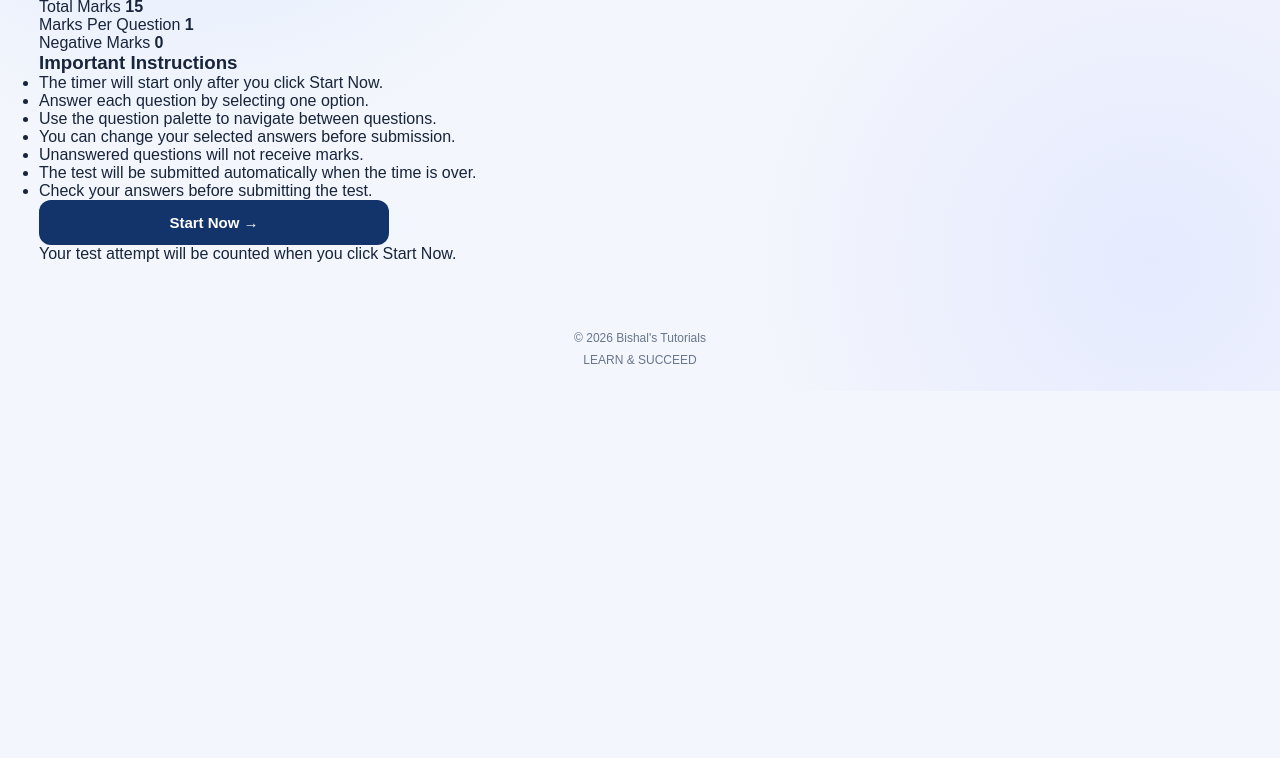
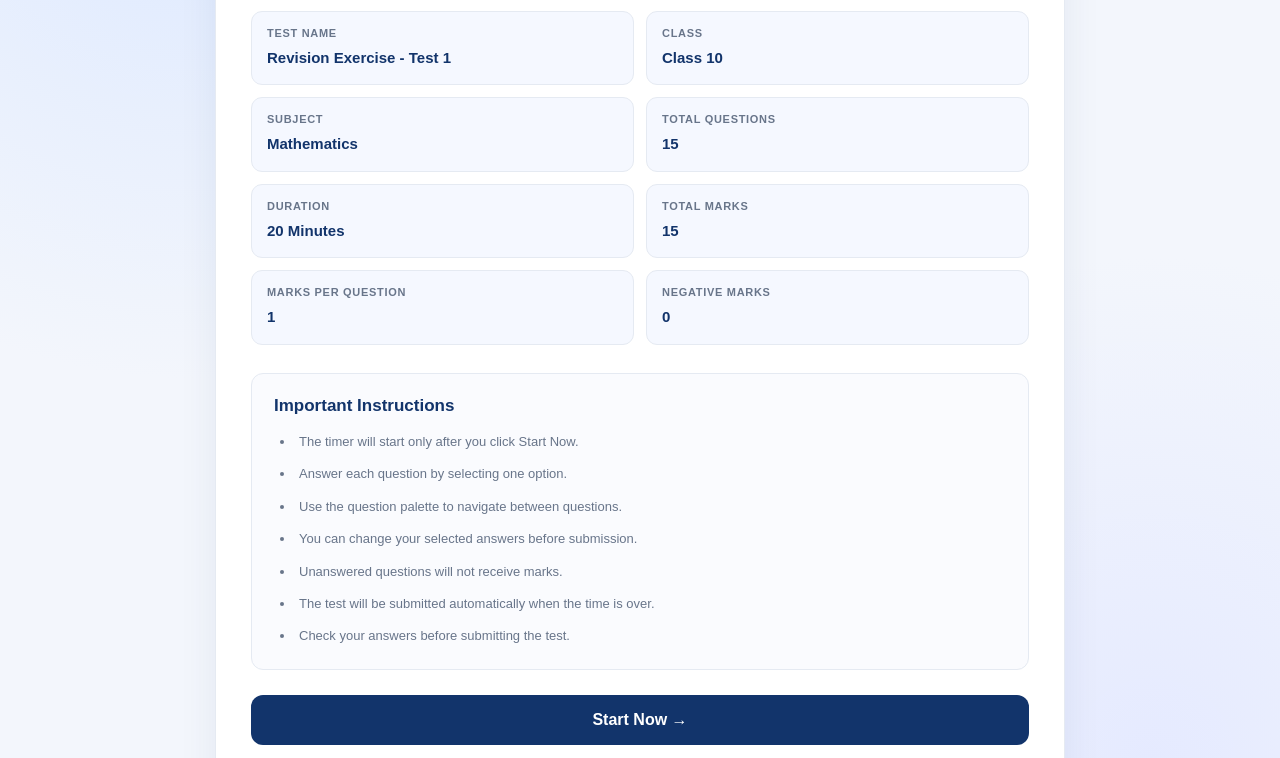
Before and after one commit to bishalstutorials/mock-test, a plain HTML site: page test.html in a window 1280 px wide. Shown: the part 465-1223 px from the top of the page. Before the commit the page ends 856 px from the top, so only its background shows below. Drawn offline with nearby package versions, Linux system fonts and the light colour scheme.

Commit message:
Implement styles for instruction screen layout
Added styles for instruction screen and cards.

```diff
--- a/css/style.css
+++ b/css/style.css
@@ -945,3 +945,159 @@ mjx-container[display="true"] {
         flex: none;
     }
 }
+
+/* ============================================
+   TEST INSTRUCTION SCREEN
+============================================ */
+
+.instruction-screen {
+    width: 100%;
+    max-width: 850px;
+    margin: 10px auto 35px;
+}
+
+.instruction-card {
+    padding: 35px;
+    background: var(--white);
+    border: 1px solid var(--border);
+    border-radius: 20px;
+    box-shadow: 0 12px 40px rgba(25, 52, 99, 0.07);
+}
+
+.instruction-card h2 {
+    margin-top: 18px;
+    color: var(--primary);
+    font-size: 30px;
+}
+
+.instruction-description {
+    margin: 12px 0 25px;
+    color: var(--muted);
+    font-size: 14px;
+    line-height: 1.7;
+}
+
+.instruction-summary {
+    display: grid;
+    grid-template-columns: repeat(2, minmax(0, 1fr));
+    gap: 12px;
+    margin-bottom: 28px;
+}
+
+.instruction-detail {
+    min-width: 0;
+    padding: 15px;
+    display: flex;
+    flex-direction: column;
+    gap: 8px;
+    background: #f5f8ff;
+    border: 1px solid var(--border);
+    border-radius: 11px;
+}
+
+.instruction-detail span {
+    color: var(--muted);
+    font-size: 11px;
+    font-weight: 800;
+    letter-spacing: 0.7px;
+    text-transform: uppercase;
+}
+
+.instruction-detail strong {
+    color: var(--primary);
+    font-size: 15px;
+    line-height: 1.5;
+    overflow-wrap: anywhere;
+}
+
+.instruction-rules {
+    margin-bottom: 25px;
+    padding: 22px;
+    background: #fafbfe;
+    border: 1px solid var(--border);
+    border-radius: 12px;
+}
+
+.instruction-rules h3 {
+    margin-bottom: 15px;
+    color: var(--primary);
+    font-size: 17px;
+}
+
+.instruction-rules ul {
+    padding-left: 21px;
+    color: var(--muted);
+}
+
+.instruction-rules li {
+    margin-bottom: 11px;
+    padding-left: 4px;
+    font-size: 13px;
+    line-height: 1.65;
+}
+
+.instruction-rules li:last-child {
+    margin-bottom: 0;
+}
+
+.instruction-card .primary-button {
+    max-width: none;
+    min-height: 50px;
+    font-size: 16px;
+}
+
+.instruction-card .primary-button:disabled {
+    opacity: 0.55;
+    cursor: not-allowed;
+    transform: none;
+}
+
+.instruction-notice {
+    margin-top: 16px;
+    color: var(--muted);
+    font-size: 12px;
+    line-height: 1.6;
+    text-align: center;
+}
+
+
+/* INSTRUCTION SCREEN - MOBILE */
+
+@media (max-width: 720px) {
+
+    .instruction-screen {
+        margin-top: 5px;
+    }
+
+    .instruction-card {
+        padding: 25px 18px;
+        border-radius: 16px;
+    }
+
+    .instruction-card h2 {
+        font-size: 25px;
+    }
+
+    .instruction-summary {
+        gap: 9px;
+    }
+
+    .instruction-detail {
+        padding: 12px;
+    }
+
+    .instruction-detail strong {
+        font-size: 14px;
+    }
+
+    .instruction-rules {
+        padding: 17px;
+    }
+}
+
+@media (max-width: 380px) {
+
+    .instruction-summary {
+        grid-template-columns: 1fr;
+    }
+}
```
